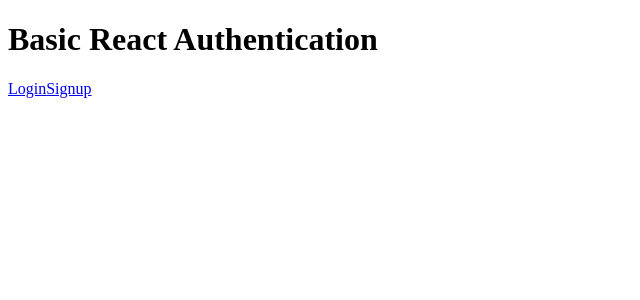
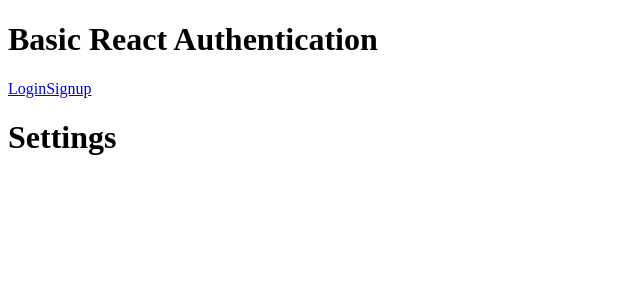
Before and after one commit to lucioxx89/Project-Module-3-Frontend, a React (Create React App) app: page /settings in a window 1280 px wide. Shown: the top 300 px of the page, without its empty margins (0-640 px from the left). Built offline with nearby package versions, Linux system fonts and the light colour scheme; no server answers.

Commit message:
add Routes Transactions, Reports, Settings

```diff
--- a/src/App.js
+++ b/src/App.js
@@ -1,5 +1,5 @@
 import React, { Component } from 'react';
-import { Switch } from 'react-router-dom';
+import { Switch, Route } from 'react-router-dom';
 
 import Navbar from './components/Navbar';
 import PrivateRoute from './components/PrivateRoute';
@@ -7,6 +7,9 @@
 import Private from './pages/Private';
 import Signup from './pages/Signup';
 import Login from './pages/Login';
+import Transactions from './pages/Transactions';
+import Reports from './pages/Reports';
+import Settings from './pages/Settings';
 import { withAuth } from './providers/AuthProvider';
 
 class App extends Component {
@@ -23,6 +26,9 @@
 					<AnonRoute path="/signup" component={Signup} />
 					<AnonRoute path="/login" component={Login} />
 					<PrivateRoute path="/private" component={Private} />
+					<Route path="/transactions" component={Transactions} />
+					<Route path="/reports" component={Reports} />
+					<Route path="/settings" component={Settings} />
 				</Switch>
 			</div>
 		);
--- /dev/null
+++ b/src/pages/Reports.js
@@ -0,0 +1,13 @@
+import React, { Component } from 'react';
+
+class Reports extends Component {
+	render() {
+		return (
+			<div>
+				<h1>Reports</h1>
+			</div>
+		);
+	}
+}
+
+export default Reports;
--- /dev/null
+++ b/src/pages/Settings.js
@@ -0,0 +1,13 @@
+import React, { Component } from 'react';
+
+class Settings extends Component {
+	render() {
+		return (
+			<div>
+				<h1>Settings</h1>
+			</div>
+		);
+	}
+}
+
+export default Settings;
--- /dev/null
+++ b/src/pages/Transactions.js
@@ -0,0 +1,13 @@
+import React, { Component } from 'react';
+
+class Transactions extends Component {
+	render() {
+		return (
+			<div>
+				<h1>Recent Transactions</h1>
+			</div>
+		);
+	}
+}
+
+export default Transactions;
```
